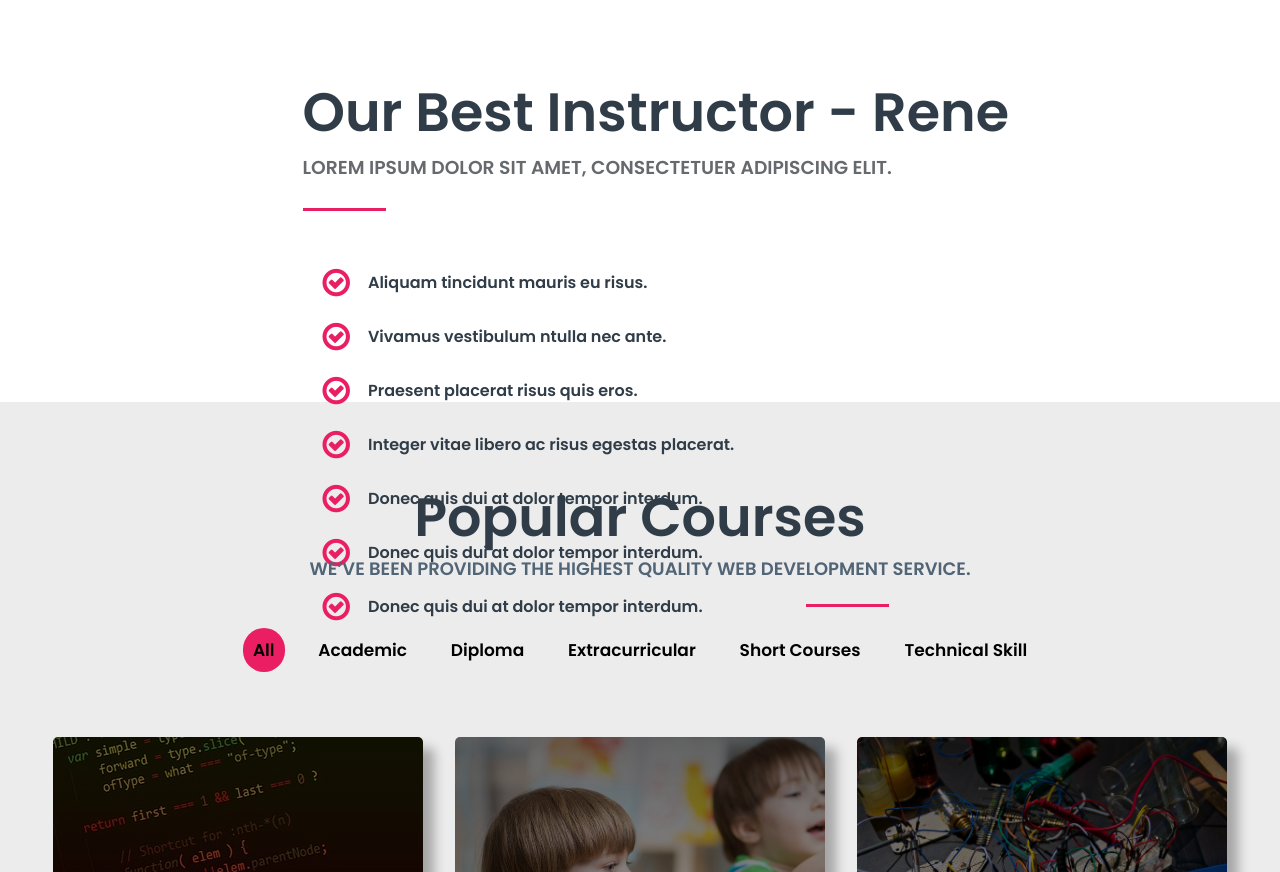
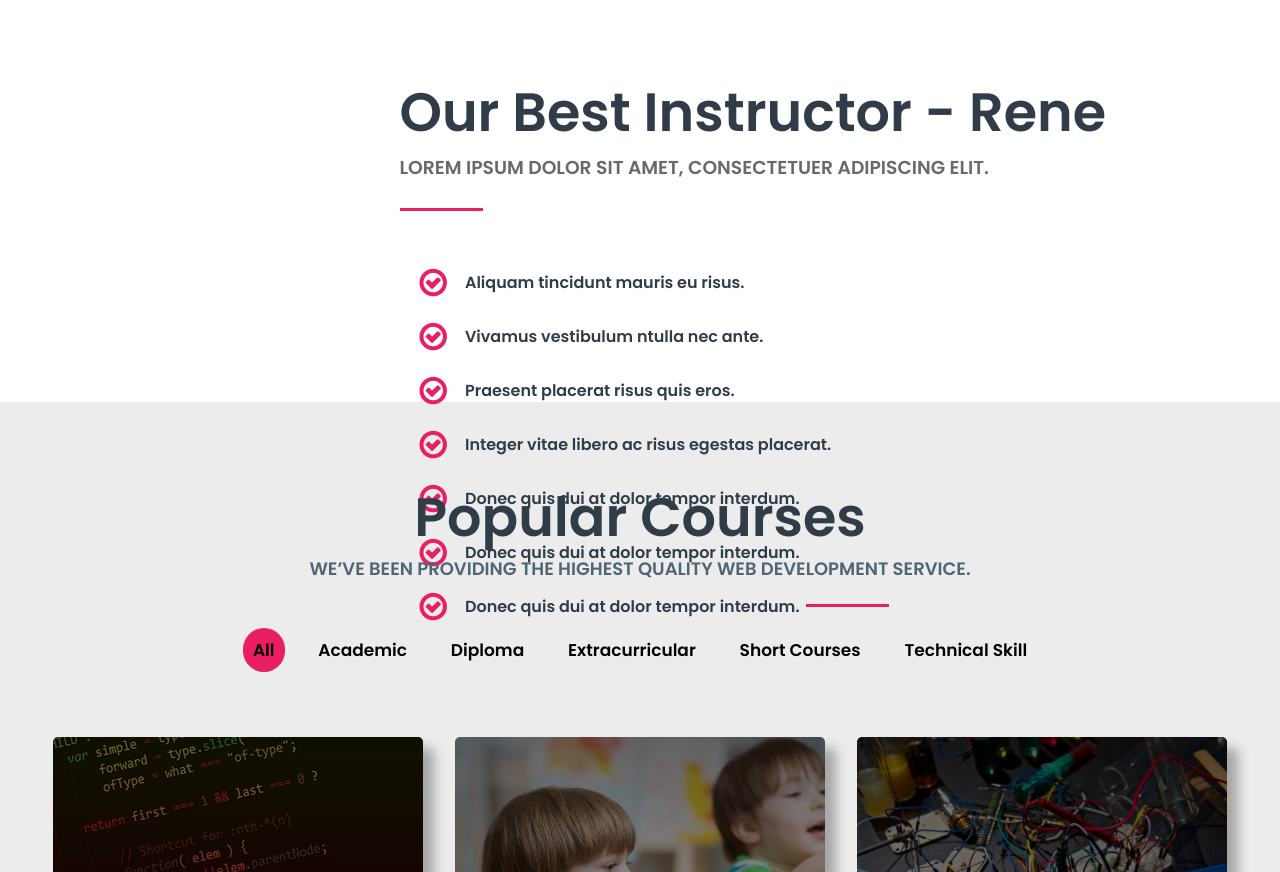
Before and after one commit to aniketkasale/InstituteSiteTemplate, a plain HTML site: page index.html in a window 1280 px wide. Shown: the part 2651-3523 px from the top of the page. Drawn offline with Linux system fonts and the light colour scheme; files that its build step writes are made by us from their sources.

Commit message:
Bug Fix:Window 4 -content

```diff
--- a/style.css
+++ b/style.css
@@ -345,7 +345,7 @@ width: 912px;
     font-family: Poppins;
     color: #303d48;
     bottom: -170px;
-    left: -271px;
+    left: -174px;
 
 }
 .win4content h1{
```
